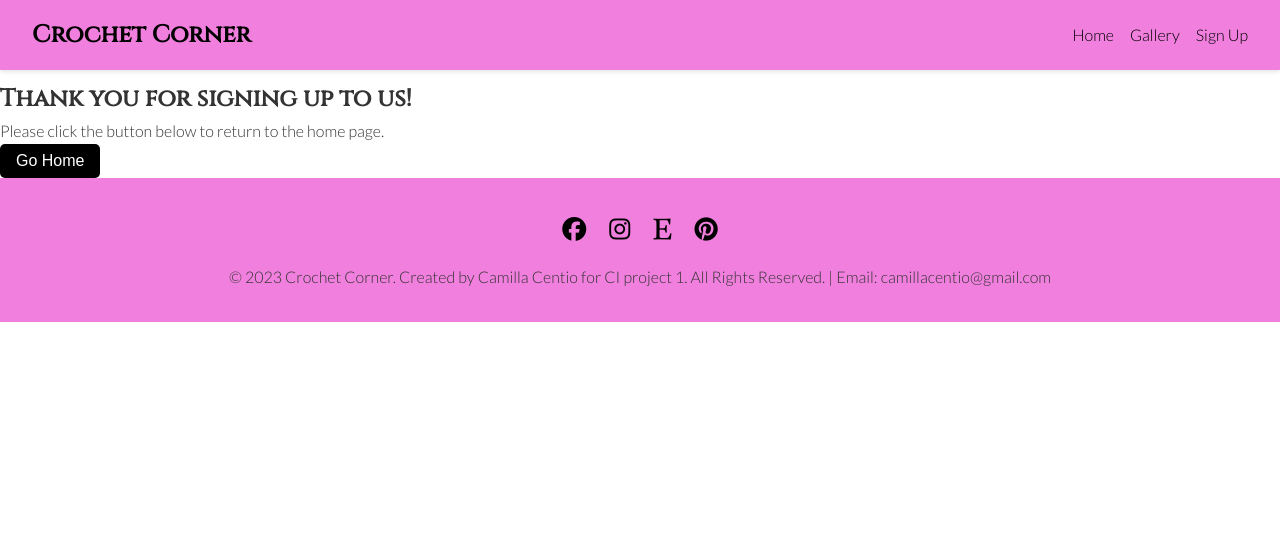
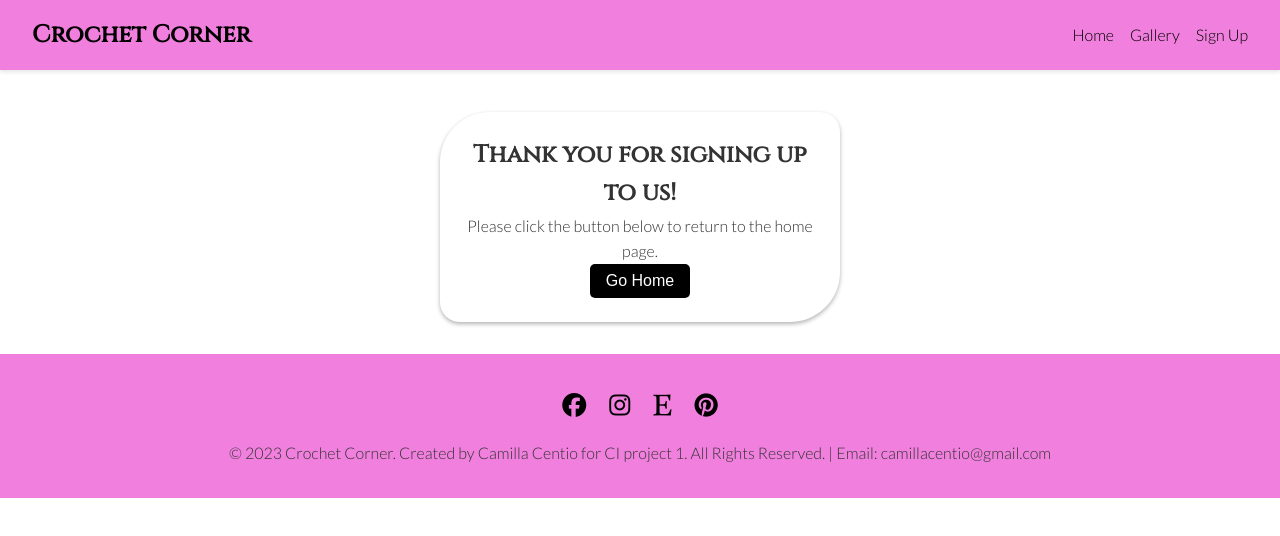
Before and after one commit to CamillaCentio/project1-crochet.corner, a plain HTML site: page thankyou.html in a window 1280 px wide. Drawn offline with Linux system fonts and the light colour scheme.

Commit message:
Add card changes

```diff
--- a/assets/css/style.css
+++ b/assets/css/style.css
@@ -190,6 +190,16 @@ footer {
     text-align: center;
     margin-bottom: 2rem;
 }
+
+.card-thanks {
+    background-color: #fff;
+    box-shadow: 0 2px 4px rgba(0, 0, 0, 0.3);
+    padding: 1.5rem;
+    border-radius: 50px 20px;
+    max-width: 400px;
+    text-align: center;
+    margin: 2rem auto;
+  }
 
 /* Round image */
 .round-image {
```
